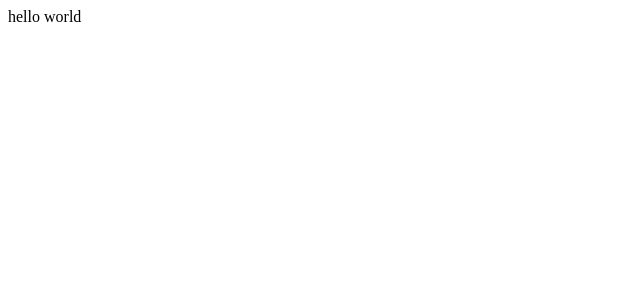
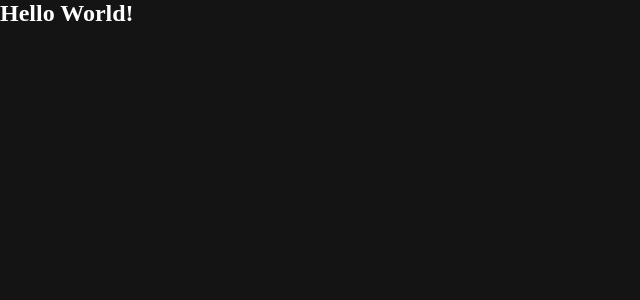
Before and after one commit to ivanvinicius/ignite.todo, a React (Vite) app: page / in a window 1280 px wide. Shown: the top 300 px of the page, without its empty margins (0-640 px from the left). Built offline with nearby package versions, Linux system fonts and the light colour scheme.

Commit message:
ask-forum: dark/light theme implementation

```diff
--- a/index.html
+++ b/index.html
@@ -4,7 +4,7 @@
     <meta charset="UTF-8" />
     <link rel="icon" type="image/svg+xml" href="/vite.svg" />
     <meta name="viewport" content="width=device-width, initial-scale=1.0" />
-    <title>Vite + React + TS</title>
+    <title>Ignite ToDo</title>
   </head>
   <body>
     <div id="root"></div>
--- a/package.json
+++ b/package.json
@@ -9,6 +9,7 @@
     "preview": "vite preview"
   },
   "dependencies": {
+    "@stitches/react": "^1.2.8",
     "react": "^18.2.0",
     "react-dom": "^18.2.0"
   },
--- a/src/App.tsx
+++ b/src/App.tsx
@@ -1,3 +1,12 @@
+import { lightTheme } from './styles/theme'
+import { globalStyles } from './styles/global'
+
+globalStyles()
+
 export function App() {
-  return <div>hello world</div>
+  return (
+    <div className={lightTheme}>
+      <h2>Hello World!</h2>
+    </div>
+  )
 }
--- /dev/null
+++ b/src/styles/global.ts
@@ -0,0 +1,14 @@
+import { globalCss } from './theme'
+
+export const globalStyles = globalCss({
+  '*': {
+    margin: 0,
+    padding: 0,
+    border: `none`,
+    boxSizing: `border-box`
+  },
+  body: {
+    backgroundColor: '$surface',
+    color: '$text'
+  }
+})
--- /dev/null
+++ b/src/styles/theme.ts
@@ -0,0 +1,17 @@
+import { createStitches, createTheme } from '@stitches/react'
+
+export const { styled, globalCss } = createStitches({
+  theme: {
+    colors: {
+      surface: '#141414',
+      text: '#FFFFFF'
+    }
+  }
+})
+
+export const lightTheme = createTheme('light-theme', {
+  colors: {
+    surface: '#FFFFFF',
+    text: '#141414'
+  }
+})
--- a/vite.config.ts
+++ b/vite.config.ts
@@ -3,5 +3,8 @@ import react from '@vitejs/plugin-react'
 
 // https://vitejs.dev/config/
 export default defineConfig({
-  plugins: [react()]
+  plugins: [react()],
+  server: {
+    port: 3000
+  }
 })
```
Also changed, not shown: 1 other file (tests, documents, lock files or other folders).
